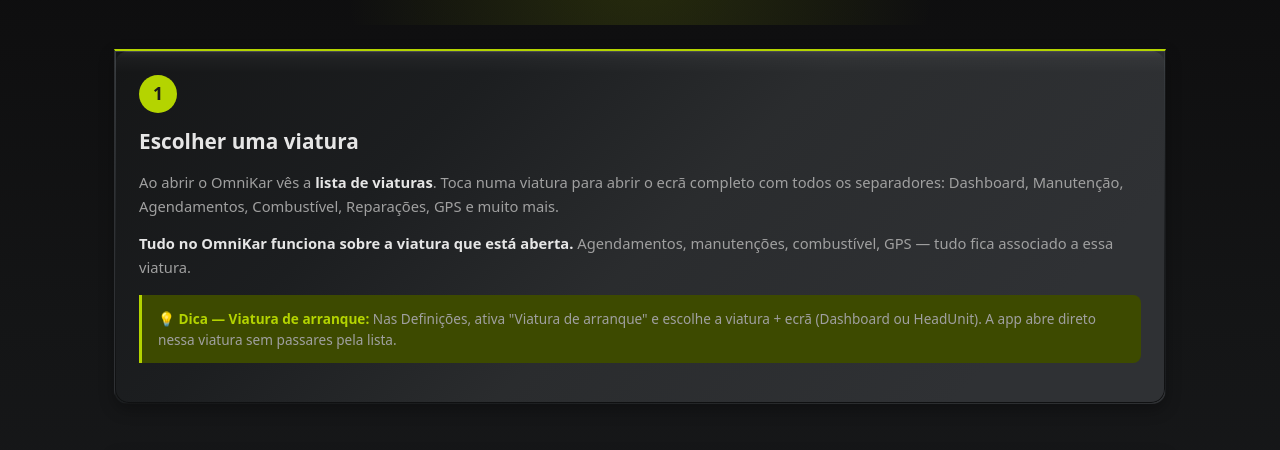
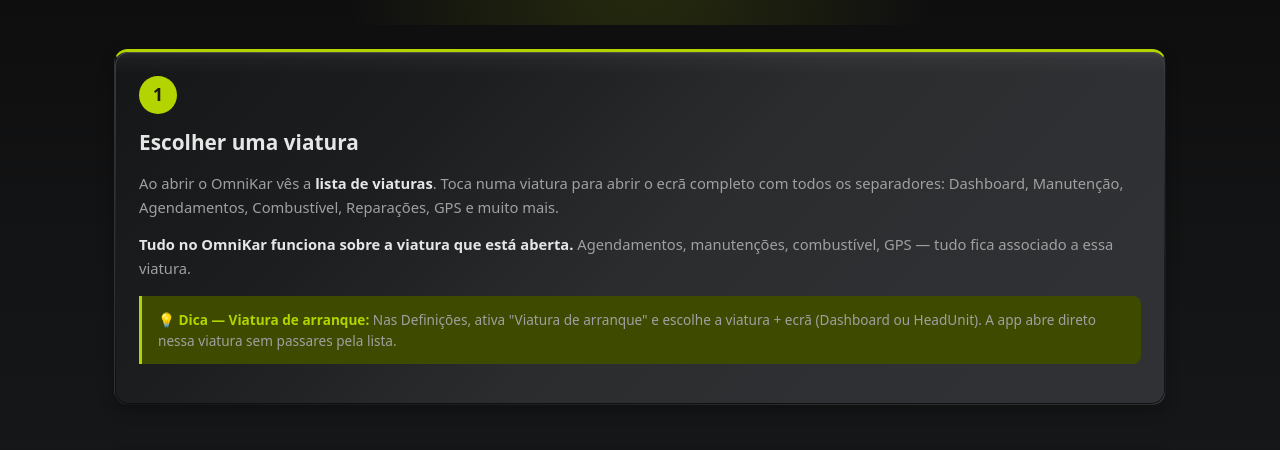
Before and after one commit to jlKampos/OmniKar.App, a plain HTML site: page instrucoes.html in a window 1280 px wide. Shown: the part 241-691 px from the top of the page. Drawn offline with Linux system fonts and the light colour scheme.

Commit message:
Update style.css

```diff
--- a/css/style.css
+++ b/css/style.css
@@ -252,9 +252,7 @@
 }
 
 .card-accent {
-  border-top: 2px solid var(--accent);
-  border-top-left-radius: 0;
-  border-top-right-radius: 0;
+  border-top: 3px solid var(--accent);
 }
 
 /* ── Features Grid ── */
```
